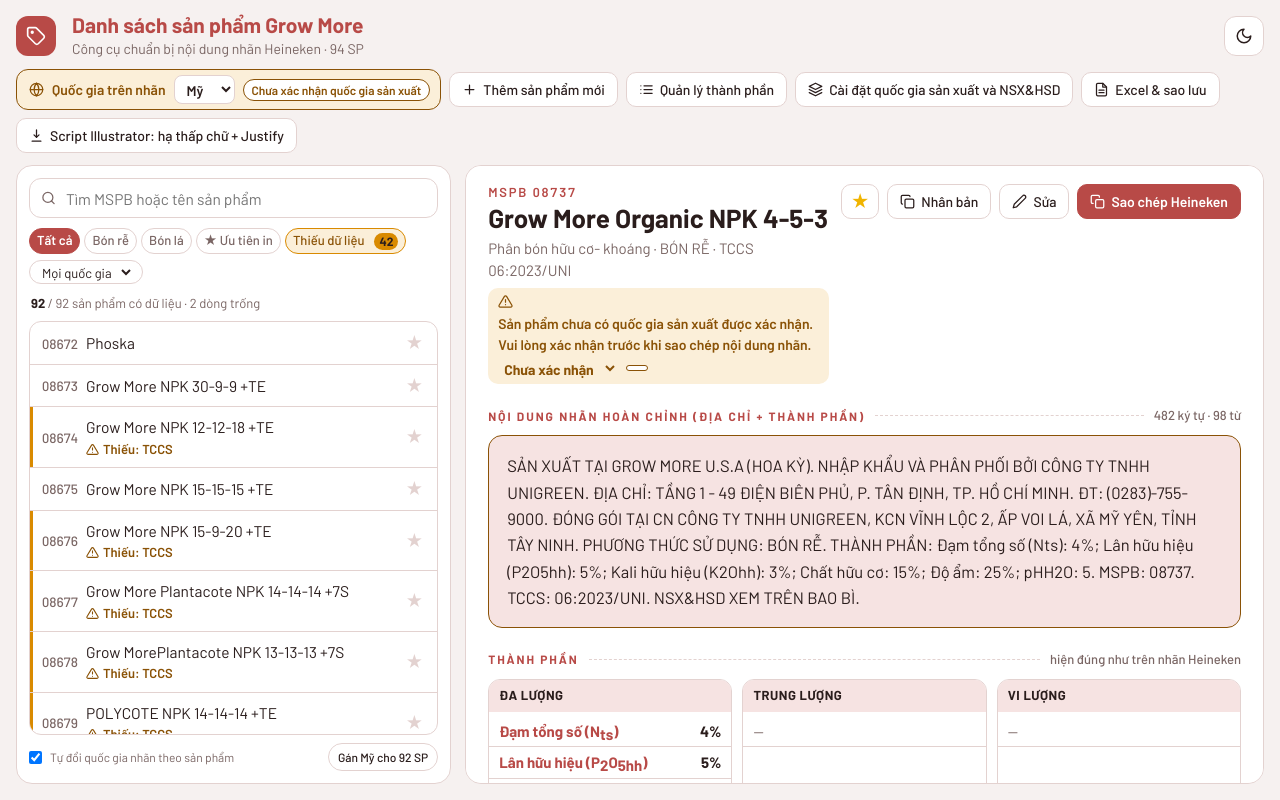
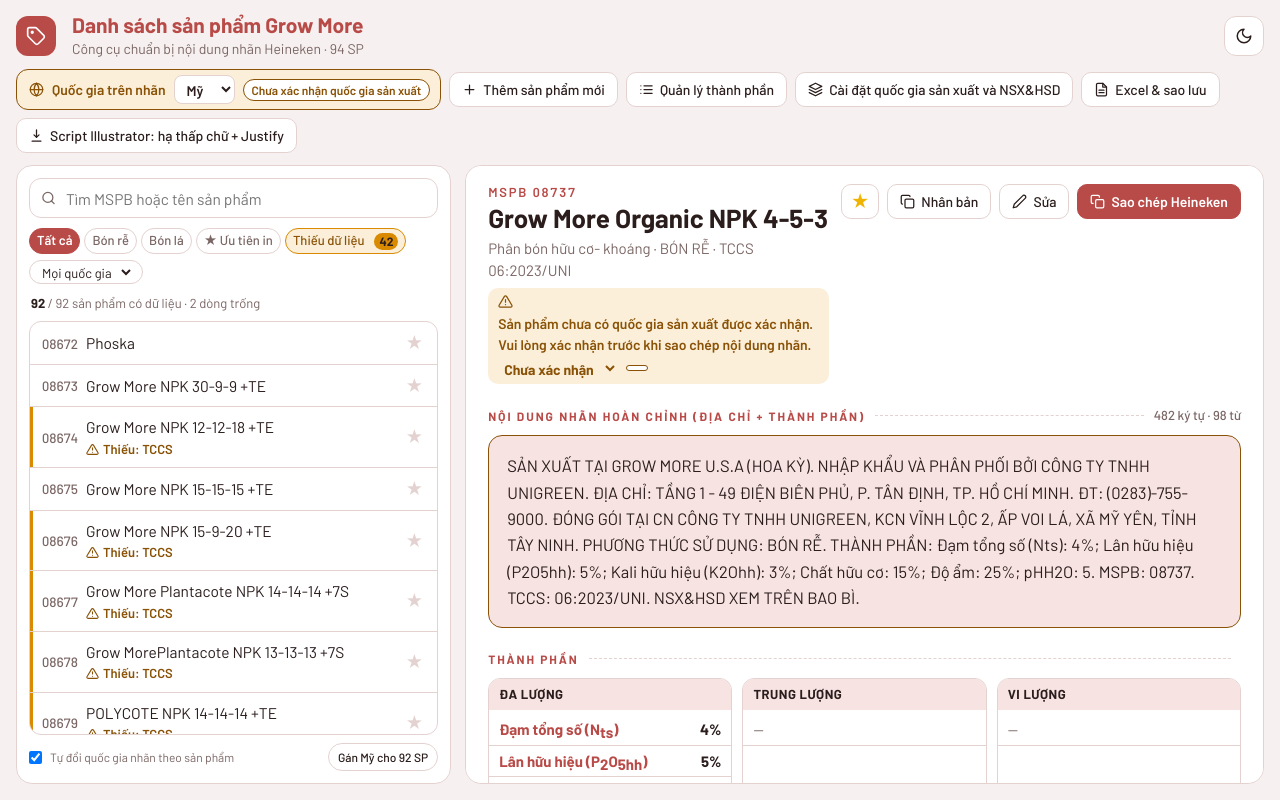
Before and after one commit to Dradoshi/Bang-danh-sach-thanh-phan-san-pham-Grow-More, a plain HTML site: page index.html in a window 1280 px wide. Drawn offline with Linux system fonts and the light colour scheme.

Commit message:
Update index.html

```diff
--- a/index.html
+++ b/index.html
@@ -259,7 +259,7 @@ b.innerHTML=`<button id="bk" class="back" type="button">${ic('up')}Danh sách</b
 <div class="pa"><button id="hs" class="hs ${p.h?'h':''}" title="Bật/tắt SP hay in">★</button><button id="bD">${ic('dup')}Nhân bản</button><button id="bE">${ic('pen')}Sửa</button><button id="cp" class="pri">${ic('copy')}Sao chép Heineken</button></div></div>
 ${rc.length?`<div class="rec">${ic('hist')} Vừa xem: ${rc.map(m=>`<button class="chip" data-r="${m}">${m}</button>`).join('')}</div>`:''}
 ${sec('Nội dung nhãn hoàn chỉnh (địa chỉ + thành phần)',`<span class="m">${ok?'':''}${r.out.length} ký tự · ${words} từ</span>`)}<div class="out ${ok&&!om.length?'':'w'}">${esc(r.out)}</div>${om.length?`<div class="mwl">${ic('alert')}Nội dung nhãn đang thiếu: ${om.map(x=>x.t).join(', ')}</div>`:''}
-${sec('Thành phần',mi.some(x=>x.k==='v')?'<span class="m mkk">Chưa nhập thành phần nào</span>':'<span class="m">hiện đúng như trên nhãn Heineken</span>')}<div class="gs" style="--sd:${(sd.shift/5).toFixed(2)}em">${G.map((n,gi)=>{const a=r.it.filter(x=>x.g==gi+1);return`<div class="g"><h4>${n}</h4>${a.map(x=>`<div><span${lblN(x.i)!==F[x.i][0]?` title="Tên trong form: ${esc(F[x.i][0])}"`:''}>${subHTML(lblN(x.i)).h}</span><b>${esc(x.val)}</b></div>`).join('')||'<div class="n">—</div>'}</div>`}).join('')}</div>
+${sec('Thành phần',mi.some(x=>x.k==='v')?'<span class="m mkk">Chưa nhập thành phần nào</span>':'<span class="m"></span>')}<div class="gs" style="--sd:${(sd.shift/5).toFixed(2)}em">${G.map((n,gi)=>{const a=r.it.filter(x=>x.g==gi+1);return`<div class="g"><h4>${n}</h4>${a.map(x=>`<div><span${lblN(x.i)!==F[x.i][0]?` title="Tên trong form: ${esc(F[x.i][0])}"`:''}>${subHTML(lblN(x.i)).h}</span><b>${esc(x.val)}</b></div>`).join('')||'<div class="n">—</div>'}</div>`}).join('')}</div>
 ${sec('Thành phần để đưa lên nhãn chưa chỉnh heineken trong Illustrator',cb('cp2'))}<div class="box">${esc(r.comp)||'—'}</div>
 ${sec(`Thông tin sản xuất theo quốc gia đang chọn (${esc(S.ctry)})${ok?'':' · Cần kiểm tra/xác nhận trước khi sao chép'}`,cb('cp3'))}<div class="box">${esc(r.c)||'—'}</div>
 ${sec(`Thành phần đã chỉnh heineken để làm heineken trong Illustrator (${sd.n} chỗ)`,`<button id="sb">${ic('down')}Tuỳ chỉnh &amp; tải script</button>`)}<div class="box" style="--sd:${(sd.shift/5).toFixed(2)}em">${sd.h}</div>
```
